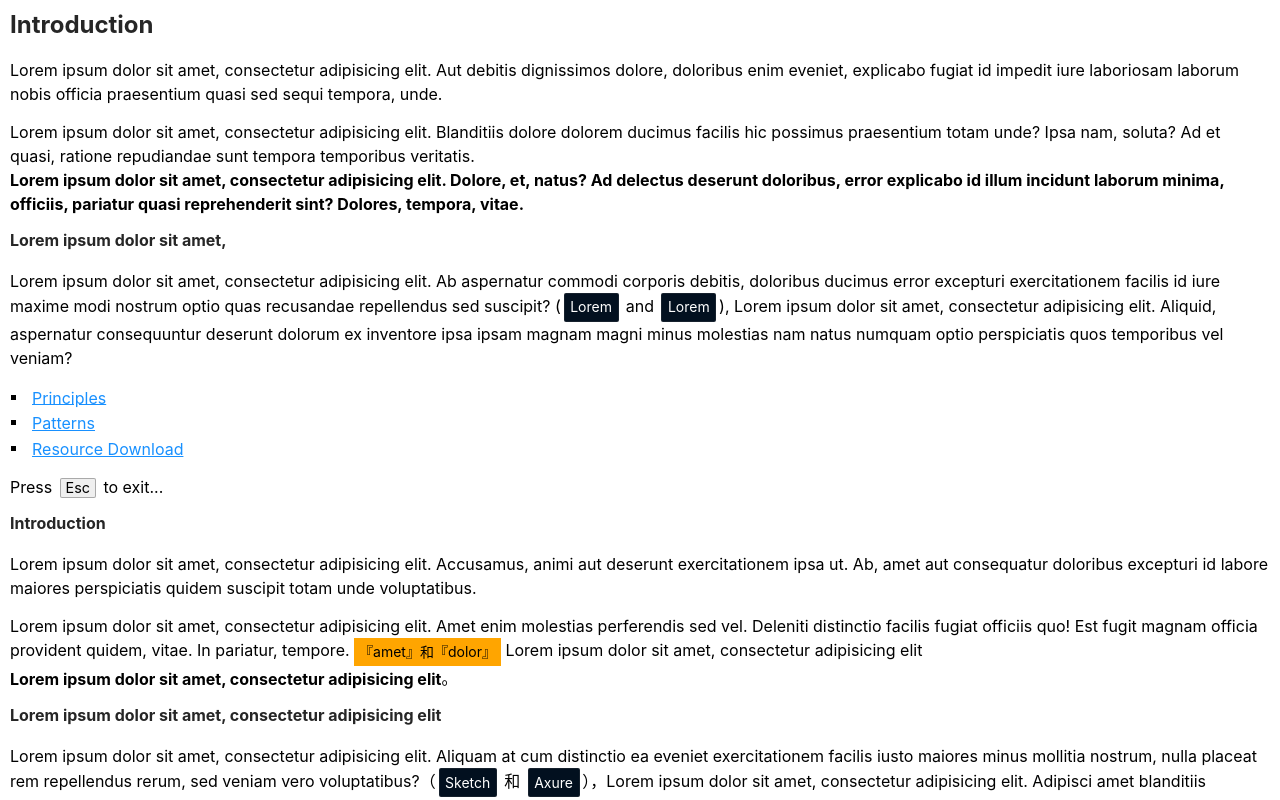
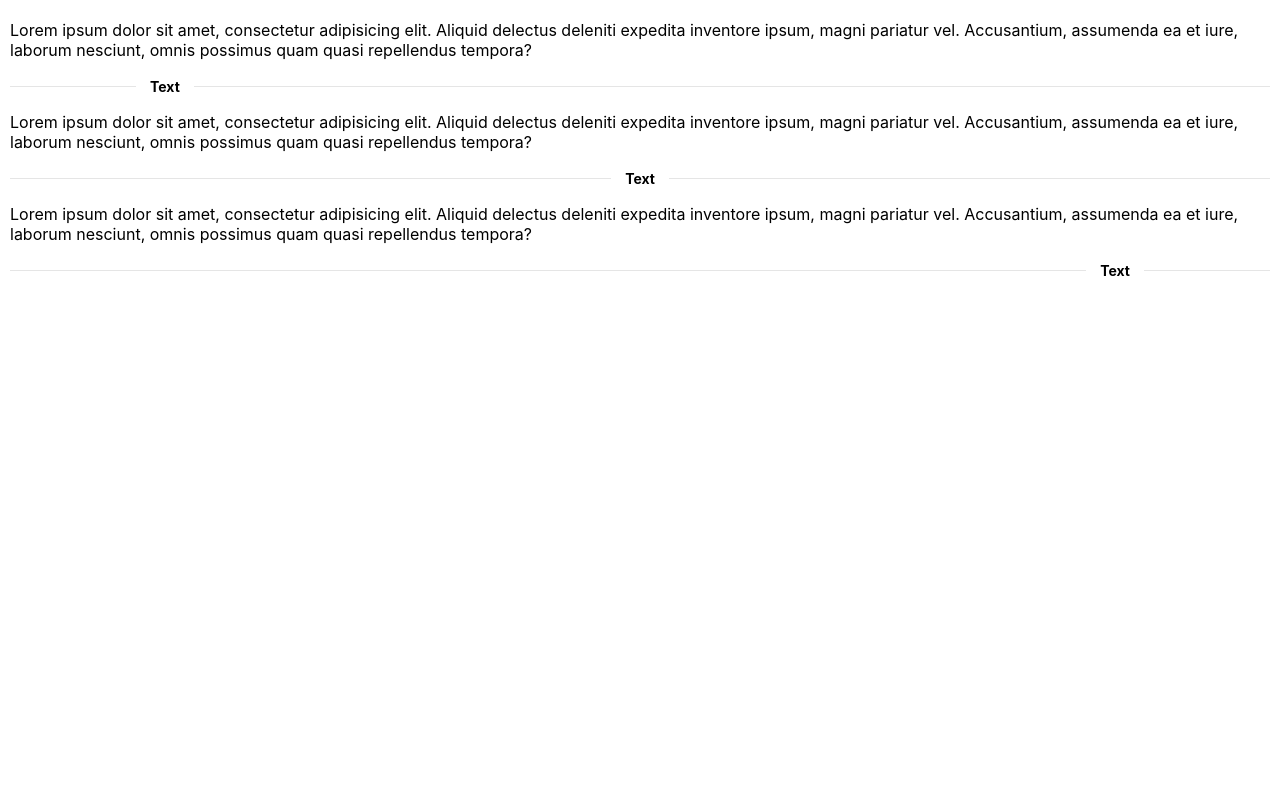
Before and after one commit to leigp555/hut-ui, a Vue app: page / in a window 1280 px wide. Shown: the top 800 px of the page. Built offline with nearby package versions, Linux system fonts and the light colour scheme.

Commit message:
feat: 完成divider组件

```diff
--- a/src/App.vue
+++ b/src/App.vue
@@ -1,9 +1,15 @@
 <template>
-  <div>
-    <TypographyEg />
+  <div class="test">
+    <DividerEg />
   </div>
 </template>
 
 <script setup lang="ts">
-import TypographyEg from '@/eg/TypographyEg.vue'
+import DividerEg from '@/eg/DividerEg.vue'
 </script>
+
+<style>
+.test {
+  padding: 20px 10px;
+}
+</style>
--- /dev/null
+++ b/src/eg/DividerEg.vue
@@ -0,0 +1,30 @@
+<template>
+  <div>
+    <p>
+      Lorem ipsum dolor sit amet, consectetur adipisicing elit. Aliquid delectus
+      deleniti expedita inventore ipsum, magni pariatur vel. Accusantium, assumenda ea
+      et iure, laborum nesciunt, omnis possimus quam quasi repellendus tempora?
+    </p>
+    <Divider position="left">Text</Divider>
+  </div>
+  <div>
+    <p>
+      Lorem ipsum dolor sit amet, consectetur adipisicing elit. Aliquid delectus
+      deleniti expedita inventore ipsum, magni pariatur vel. Accusantium, assumenda ea
+      et iure, laborum nesciunt, omnis possimus quam quasi repellendus tempora?
+    </p>
+    <Divider position="center">Text</Divider>
+  </div>
+  <div>
+    <p>
+      Lorem ipsum dolor sit amet, consectetur adipisicing elit. Aliquid delectus
+      deleniti expedita inventore ipsum, magni pariatur vel. Accusantium, assumenda ea
+      et iure, laborum nesciunt, omnis possimus quam quasi repellendus tempora?
+    </p>
+    <Divider position="right">Text</Divider>
+  </div>
+</template>
+
+<script lang="ts" setup>
+import Divider from '@/lib/divider/Divider.vue'
+</script>
--- /dev/null
+++ b/src/lib/divider/Divider.vue
@@ -0,0 +1,54 @@
+<template>
+  <div class="ui-divider-wrap">
+    <div class="left" :class="{ positionLeft: position === 'left' }"></div>
+    <div class="inner">
+      <slot />
+    </div>
+    <div class="right" :class="{ positionRight: position === 'right' }"></div>
+  </div>
+</template>
+
+<script lang="ts" setup>
+import { withDefaults, defineProps } from 'vue'
+
+withDefaults(
+  defineProps<{
+    position?: 'left' | 'right' | 'center'
+  }>(),
+  { position: 'center' }
+)
+</script>
+
+<style lang="scss">
+.ui-divider-wrap {
+  padding: 16px 0;
+  display: flex;
+  align-items: center;
+  .left {
+    height: 1px;
+    background-color: rgba(0, 0, 0, 0.1);
+    flex-grow: 10;
+    &.positionLeft {
+      flex-grow: 0;
+      width: 10%;
+    }
+  }
+  .right {
+    height: 1px;
+    background-color: rgba(0, 0, 0, 0.1);
+    flex-grow: 10;
+    &.positionRight {
+      flex-grow: 0;
+      width: 10%;
+    }
+  }
+  > .inner {
+    height: 20px;
+    display: flex;
+    align-items: center;
+    padding: 0 14px;
+    font-weight: 700;
+    font-size: 14px;
+  }
+}
+</style>
--- a/src/lib/typography/Text.vue
+++ b/src/lib/typography/Text.vue
@@ -49,6 +49,7 @@ withDefaults(
     padding: 2px 5px;
     text-align: center;
     font-size: 14px;
+    border-radius: 2px;
   }
   &.ui-strong {
     font-weight: 700;
```
